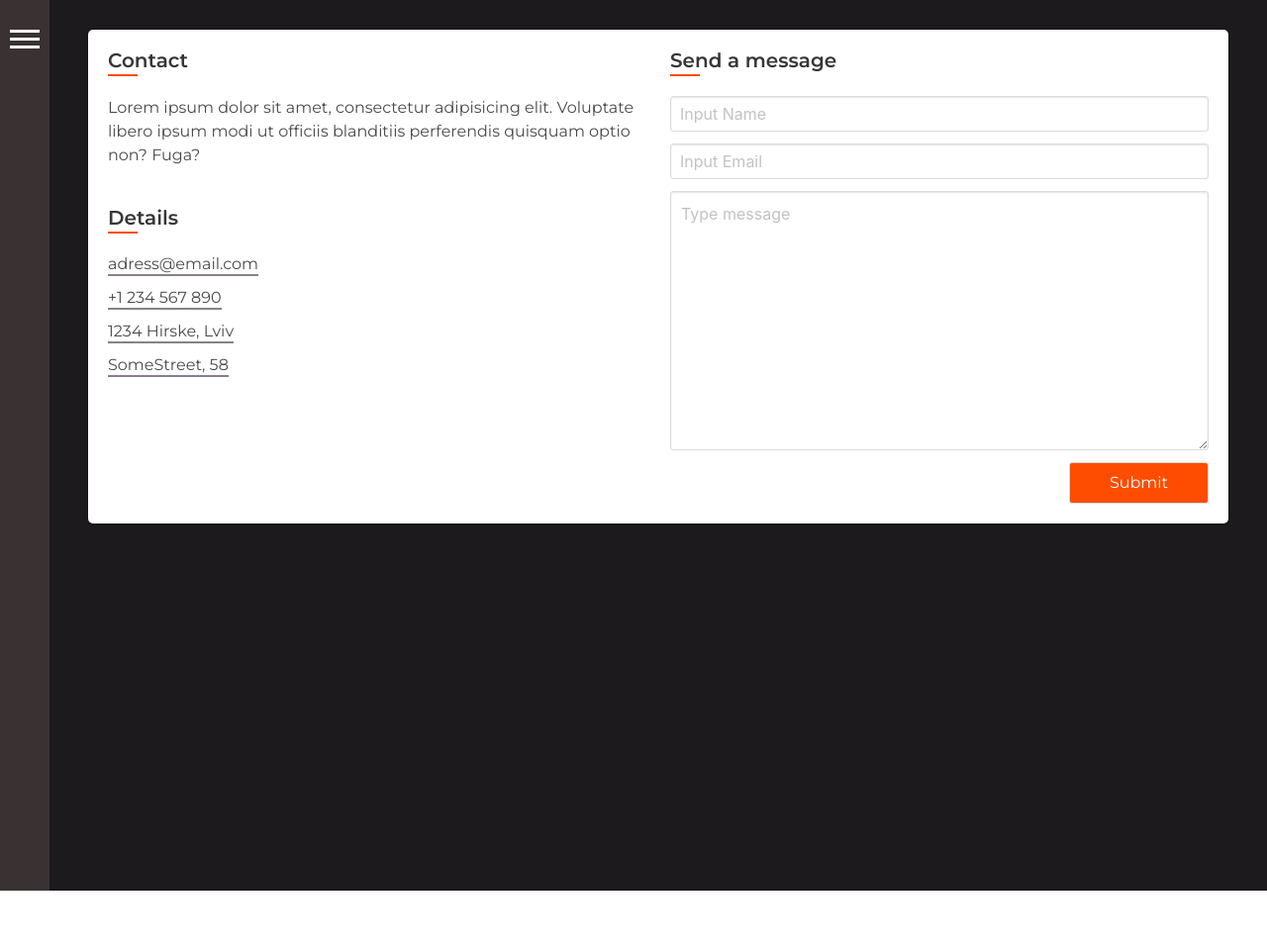
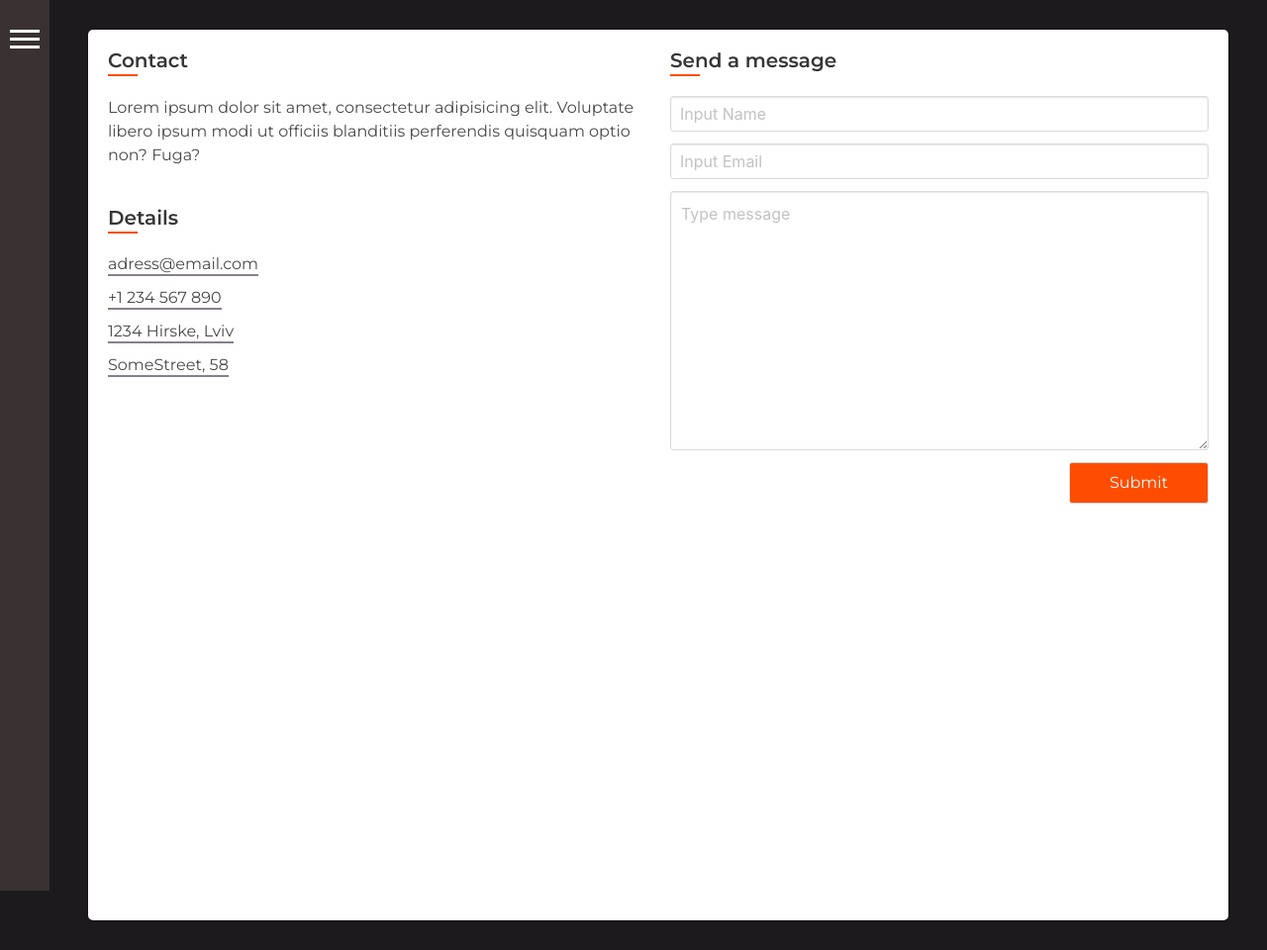
Before and after one commit to johndziurakh/johndziurakh.github.io, a Jekyll site: the page built from contact.html, in a window 1280 px wide. Shown: the whole page at 99% size. Built offline with Jekyll 4.4.1, drawn with Linux system fonts in a browser that asks for light colours; nearby versions of some CDN libraries; before the commit the page ends 900 px from its top, so only the background shows below that.

Commit message:
some container changes

```diff
--- a/_layouts/boxed.html
+++ b/_layouts/boxed.html
@@ -5,8 +5,9 @@
 
   	<body>
   		<div class="main-wrap">
+  			{% include side-bar.html %}
 			<div class="container">
-				{% include side-bar.html %}
+
 				<div id="main" class="main-column box"">
 				    {{ content }}
 				</div>
--- a/_layouts/default.html
+++ b/_layouts/default.html
@@ -5,8 +5,9 @@
 
   	<body>
   		<div class="main-wrap">
+  			{% include side-bar.html %}
 			<div class="container">
-				{% include side-bar.html %}
+
 				<div id="main" class="main-column"">
 				    {{ content }}
 				</div>
--- a/_sass/_base.scss
+++ b/_sass/_base.scss
@@ -11,17 +11,21 @@ img {
 	padding: 30px 30px 30px 80px;
 	position: relative;
 	margin: 0 auto;
+	width: 100%;
+	max-width: 100%;
+	@media (max-width: 375px){
+		padding: 10px 10px 10px 60px;
+	}
+	.container{
 	display: flex;
     min-height: 100vh;
     flex-direction: column;
-	width: 100%;
-	max-width: 100%;
-	@media (max-width: 375px){
-		padding: 10px 10px 10px 60px;;
+    width: 100%;
 	}
 }
 .main-column{
 	position: relative;
+	flex: 1;
 	&.overlay{
 		content: "";
 		position: relative;
@@ -34,7 +38,6 @@ img {
 	}
 }
 .main-content{
-	flex: 1;
 	width: 100%;
 	max-width: 100%;
 	height: auto;
```
